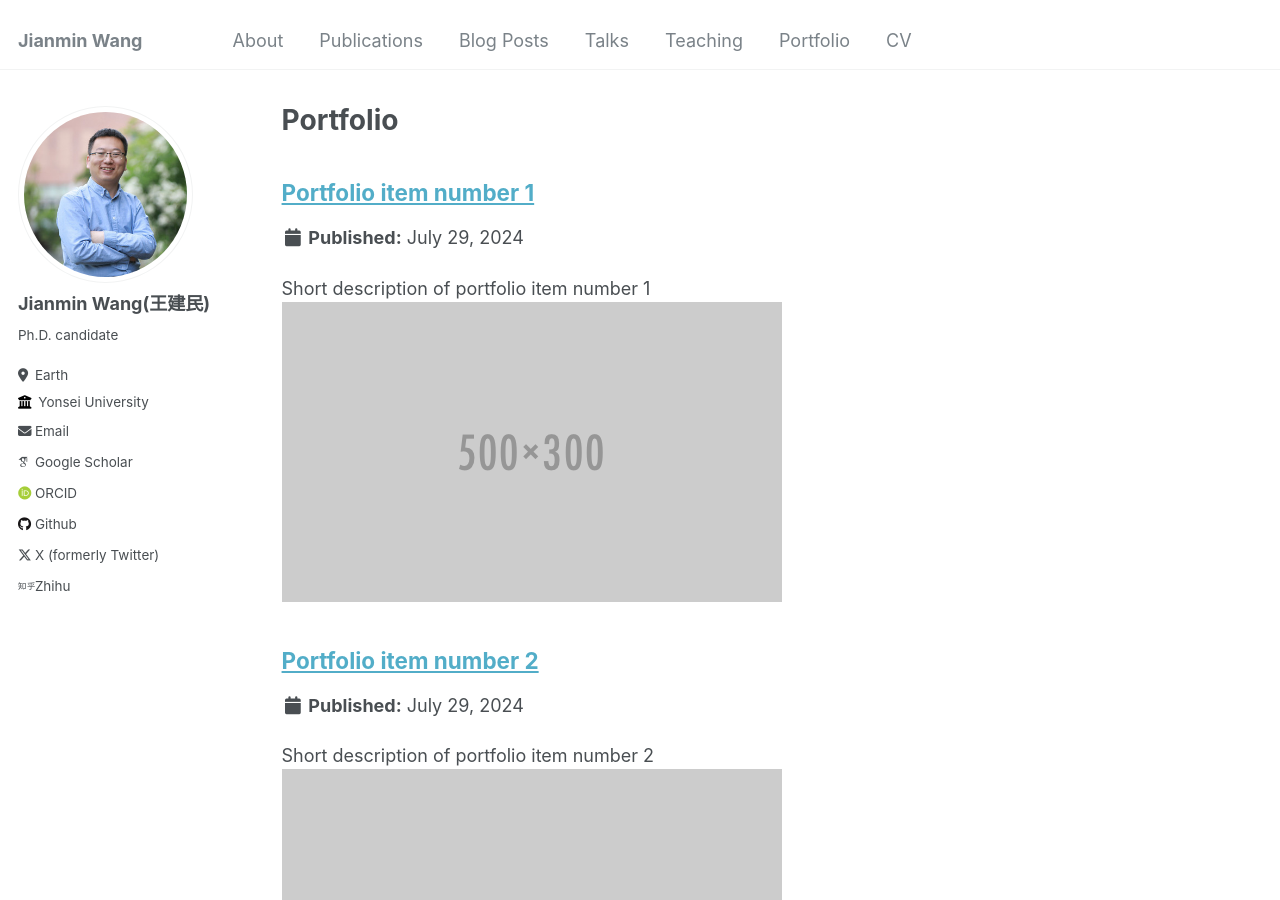
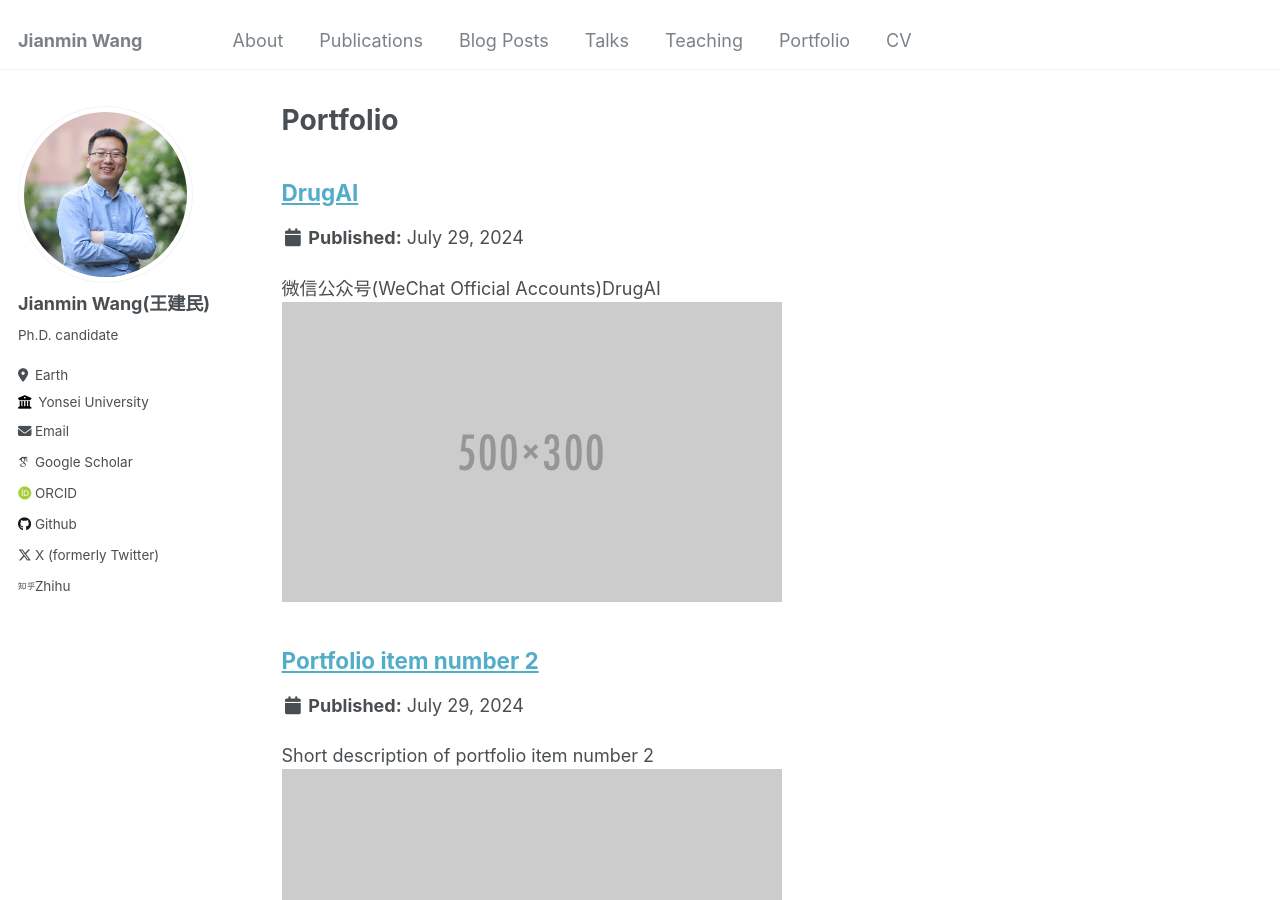
Before and after one commit to Jianmin2drugai/Jianmin2drugai.github.io, a Jekyll site: the page built from _pages/portfolio.html, in a window 1280 px wide and 900 px high. Built offline with Jekyll 4.4.1, drawn with Linux system fonts in a browser that asks for light colours; some web fonts are replaced.

Commit message:
Update portfolio-1.md

```diff
--- a/_portfolio/portfolio-1.md
+++ b/_portfolio/portfolio-1.md
@@ -1,6 +1,6 @@
 ---
-title: "Portfolio item number 1"
-excerpt: "Short description of portfolio item number 1<br/><img src='/images/500x300.png'>"
+title: "DrugAI"
+excerpt: "微信公众号(WeChat Official Accounts)DrugAI<br/><img src='/images/500x300.png'>"
 collection: portfolio
 ---
 
```
